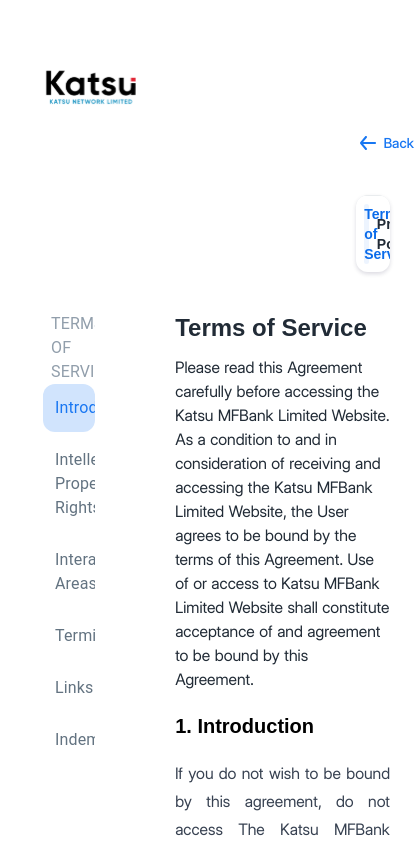
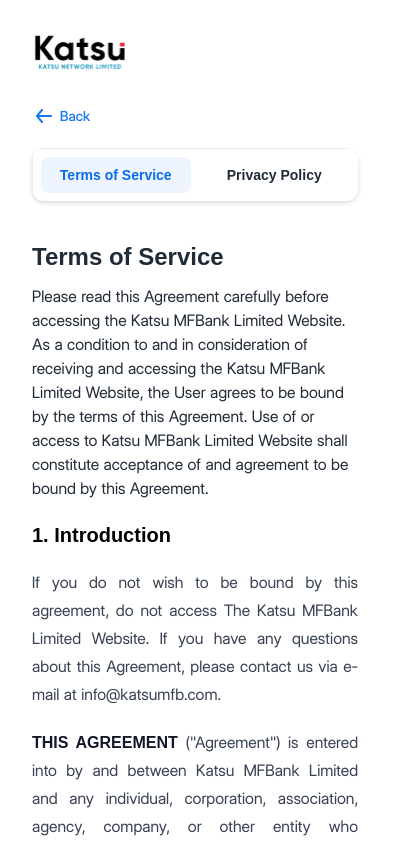
Before and after one commit to igbominadeveloper/merge-test, a Next.js app: page /auth/signup/agreements in a window 390 px wide. Shown: the top 844 px of the page, 414 px wide, since content can reach past the window. Built offline with nearby package versions, Linux system fonts and the light colour scheme; a web font is replaced by a local one.

Commit message:
feat: show the agreements properly on the mobile screens

```diff
--- a/src/app/auth/signup/agreements/_components/agreements.tsx
+++ b/src/app/auth/signup/agreements/_components/agreements.tsx
@@ -38,15 +38,15 @@
   };
 
   return (
-    <main className="flex min-h-screen max-w-[1168px] flex-col gap-10 bg-white py-[67px] pl-[43px]">
-      <section className="flex gap-20">
+    <main className="flex min-h-screen max-w-[1168px] flex-col gap-10 bg-white p-8 lg:py-[67px] lg:pl-[43px]">
+      <section className="flex flex-col lg:flex-row lg:gap-20">
         <div className="w-[280px] bg-white">
           <Logo />
         </div>
 
-        <div className="mt-16 flex w-full flex-1 flex-col gap-10">
+        <div className="mt-8 flex w-full flex-1 flex-col gap-5 lg:mt-16 lg:gap-10">
           <BackText text="Back" onClick={closeAgreement} className="max-w-max" />
-          <div className="shadow-grey-500 max-w-[400px] overflow-clip rounded-xl bg-grey-100 p-[0.5px] shadow-sm">
+          <div className="shadow-grey-500 w-full max-w-[400px] overflow-clip rounded-xl bg-grey-100 p-[0.5px] shadow-sm">
             <ButtonSwitch
               options={options}
               activeType={activeAgreement}
@@ -57,7 +57,7 @@
       </section>
 
       <section className="flex gap-20">
-        <article className="w-[280px] overflow-scroll">
+        <article className="hidden w-[280px] overflow-scroll lg:block">
           <Sidebar activeAgreement={activeAgreement} />
         </article>
 
```
